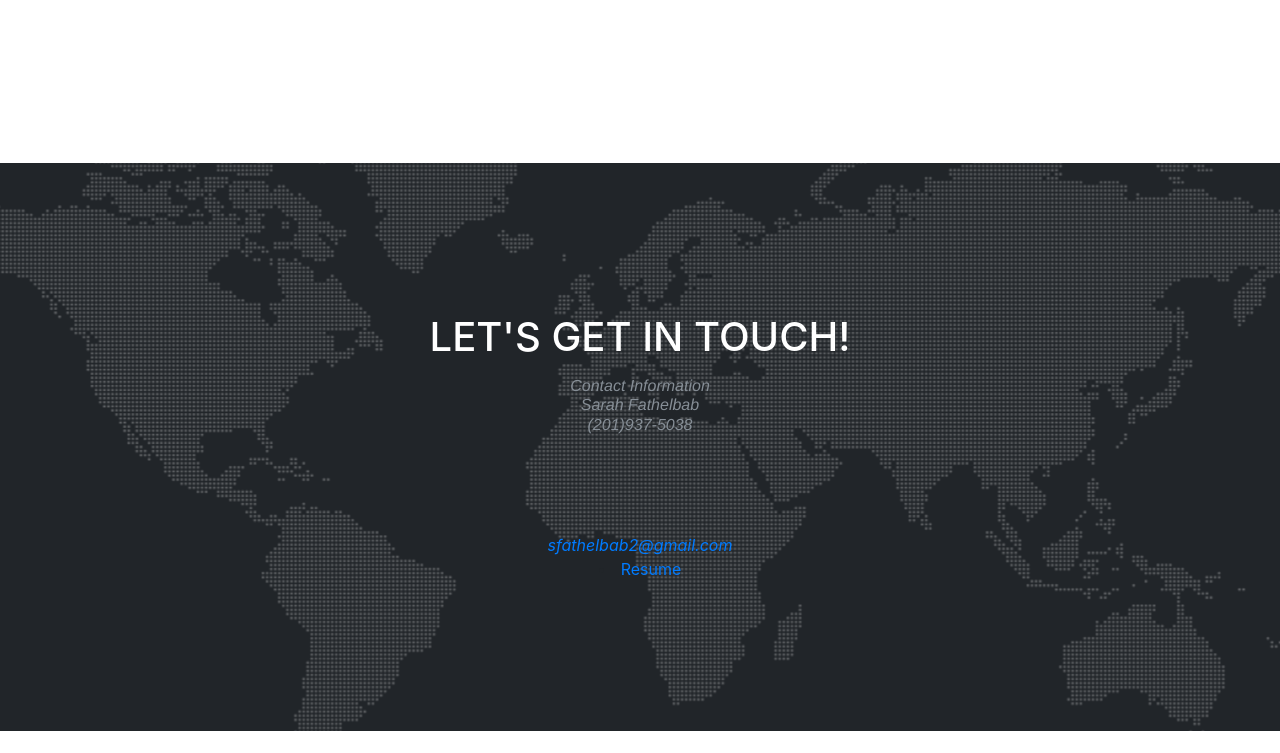
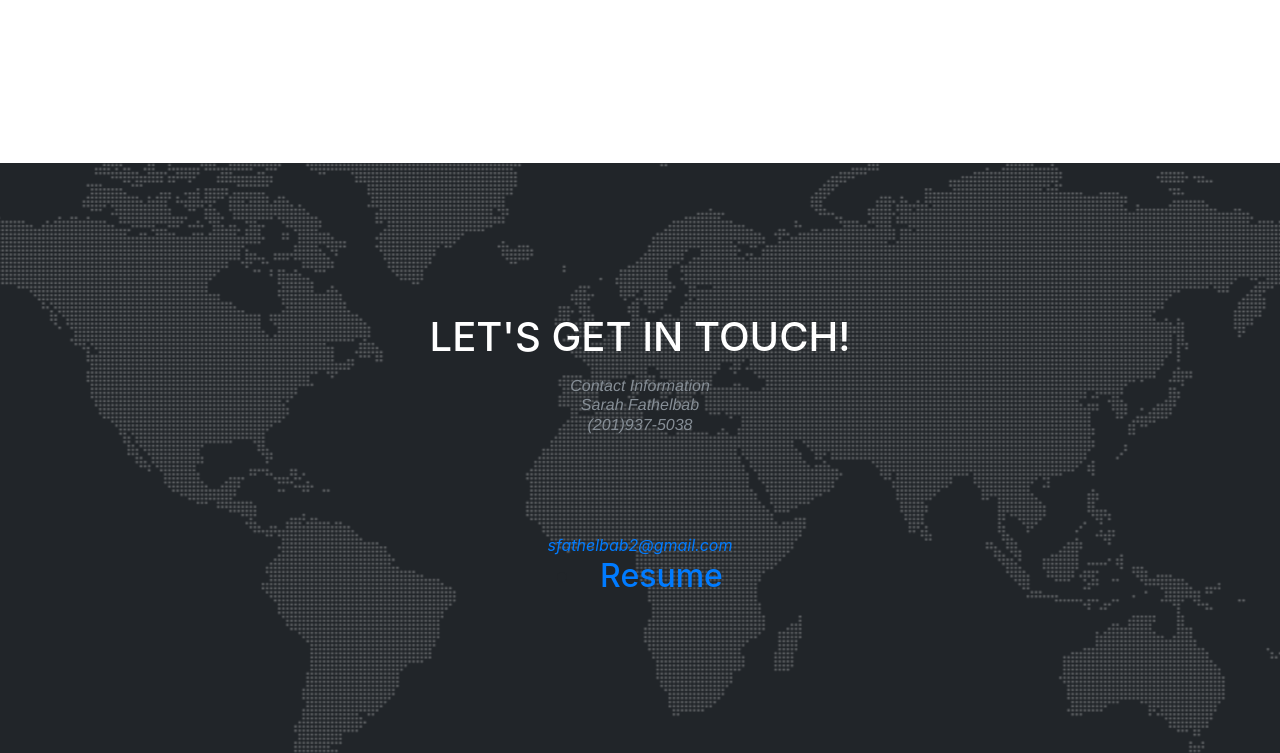
Before and after one commit to sfathelbab1/Portfolio, a website with bundled scripts: page index.html in a window 1280 px wide. Shown: the part 4673-5426 px from the top of the page. Before the commit the page ends 5404 px from the top, so only its background shows below. Built offline with nearby package versions, Linux system fonts and the light colour scheme; a web font is replaced by a local one.

Commit message:
resume font

```diff
--- a/index.html
+++ b/index.html
@@ -307,7 +307,7 @@
             <h3 class="section-subheading text-muted">Contact Information<br>Sarah Fathelbab<br>(201)937-5038</h3>
             <body>
               <i><a href = "mailto:sfathelbab2@gmail.com"> <br>sfathelbab2@gmail.com</a></i>
-              <li> <a href = "Resume1 - Final.pdf"> Resume </a></li>
+              <h2><li><a href = "Resume1 - Final.pdf"> Resume</h2></a></li>
             </body>
           </div>
 
```
